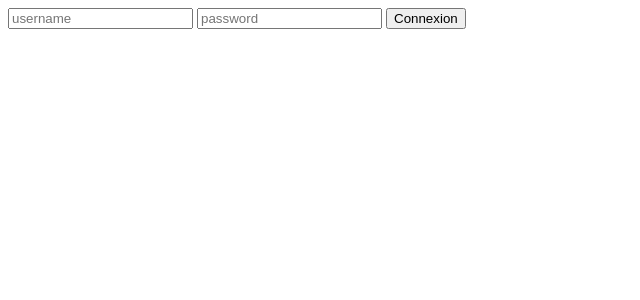
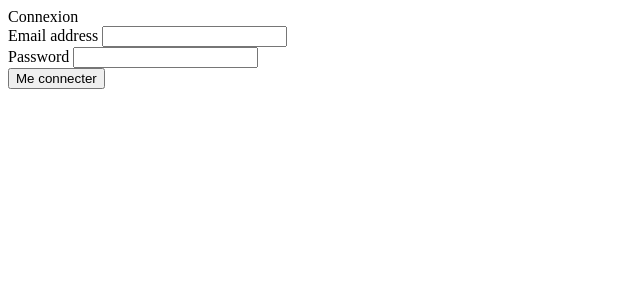
Before and after one commit to Lucas-dev-974/AFPAR-1B-quiz, a Django app: page /login in a window 1280 px wide. Shown: the top 300 px of the page, without its empty margins (0-640 px from the left). Run offline with Django 4.2, Linux system fonts and the light colour scheme; parts of the project's set-up code (start-up, migrations or seed data) failed here and were passed over.

Commit message:
Front de la page login + traitement des données en js lors du click de connexion

```diff
--- a/frontend/templates/login.html
+++ b/frontend/templates/login.html
@@ -2,17 +2,36 @@
 {% extends 'index.html' %}
 
 {% block content %}
-    <input type="text" id="username" placeholder="username">
-    <input type="password" id="password" placeholder="password">
-    <button id="login-btn">Connexion</button>
-    {% csrf_token %}
+
+    <div class="full-height w-100 d-flex align-items-center justify-content-center">
+        <div class="card" style="min-width: 300px; max-width: 400px;">
+            <div class="card-title d-flex justify-content-center py-3">
+                Connexion
+            </div>
+
+            <div class="card-body">
+              <div class="mb-3">
+                <label for="exampleInputEmail1" class="form-label">Email address</label>
+                <input type="email" class="form-control" id="username" aria-describedby="emailHelp">
+              </div>
+              <div class="mb-3">
+                <label for="exampleInputPassword1" class="form-label">Password</label>
+                <input type="password" class="form-control" id="password">
+              </div>
+              <div class="d-flex justify-content-center">
+                  <button id='login-btn' class="btn btn-primary">Me connecter</button>
+              </div>
+
+            </div>
+        </div>
+    </div>
 {% endblock content %}
+
 
 {% block scripts %}
     <script>
 
         document.addEventListener('DOMContentLoaded', async () => {
-
             // On récpère les input
             let username = document.getElementById('username'),
                 password = document.getElementById('password')
@@ -47,11 +66,13 @@
                 // Sinon on récupère la réponse au format json puis on la stocke dans le localStorage et fait une redirecton vers la page dashbpard
                 response = await response.json()
 
-                // Ici on utilise une fonction créer dans utils.js qui permet de stocker une key:value dans le localStorage
+                // Ici on utilise une fonction créer dans utils.js qui permet de stocker une paires key:value dans le localStorage
                 storage.setState('token', response.token)
+                storage.setState('user', response.user)
+
 
                 // Et enfin on redirige l'utilisateur vers le dashboard
-                {% comment %} window.location.href = '/' {% endcomment %}
+                window.location.href = '/'
             })
         })
     </script>
```
